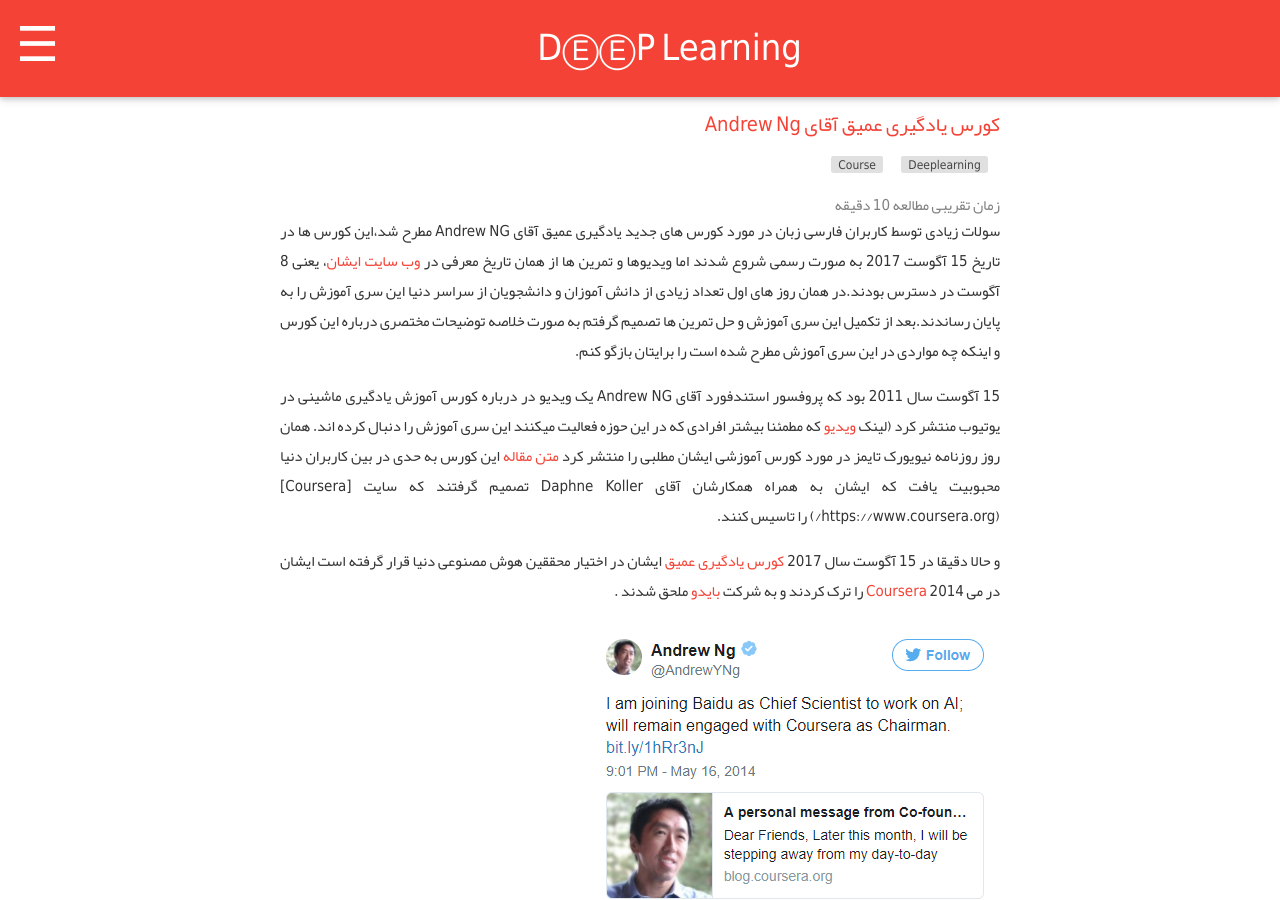
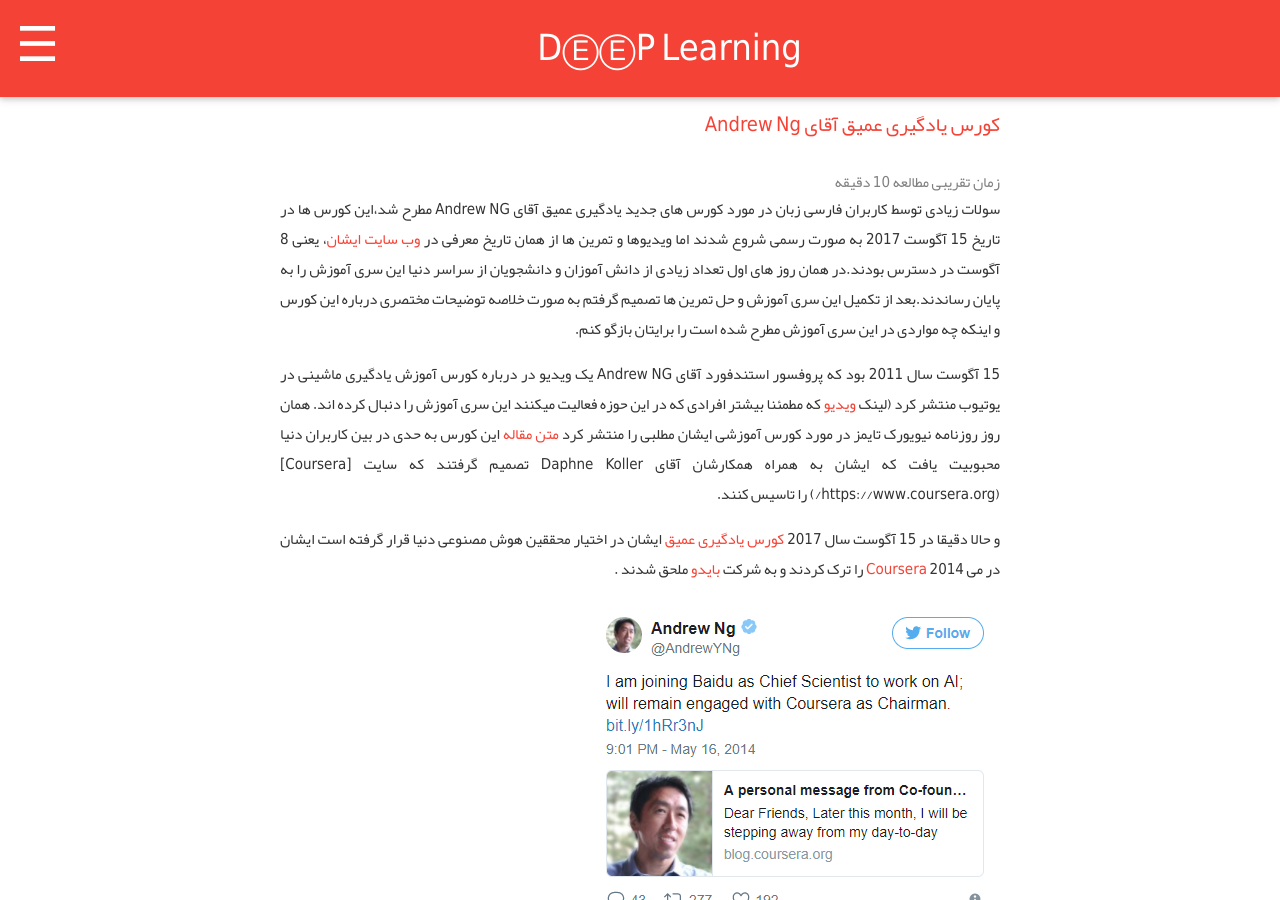
Before and after one commit to AlisterTA/alisterta.github.io, a Jekyll site: the page built from _posts/2017-08-15-کورس یادگیری عمیق آقای Andrew Ng.md, in a window 1280 px wide and 900 px high. Built offline with Jekyll 4.4.1, drawn with Linux system fonts in a browser that asks for light colours; comment, search, counter and statistics services are not loaded.

Commit message:
Update 2017-08-15-کورس یادگیری عمیق آقای Andrew Ng.md

```diff
--- a/_posts/2017-08-15-کورس یادگیری عمیق آقای Andrew Ng.md
+++ b/_posts/2017-08-15-کورس یادگیری عمیق آقای Andrew Ng.md
@@ -1,7 +1,7 @@
 ---
 layout: post
 title: کورس یادگیری عمیق آقای Andrew Ng
-tags: [Deeplearning,Course]
+published: true
 ---
 سولات زیادی توسط کاربران فارسی زبان در مورد کورس های جدید یادگیری عمیق آقای Andrew NG مطرح شد،این کورس ها در تاریخ 15 آگوست 2017 به صورت رسمی شروع شدند اما ویدیوها و تمرین ها از همان تاریخ معرفی در [وب سایت ایشان](https://medium.com/@andrewng/deeplearning-ai-announcing-new-deep-learning-courses-on-coursera-43af0a368116)، یعنی 8 آگوست در دسترس بودند.در همان روز های اول تعداد زیادی از دانش آموزان و دانشجویان از سراسر دنیا این سری آموزش را به پایان رساندند.بعد از تکمیل این سری آموزش و حل تمرین ها تصمیم گرفتم به صورت خلاصه توضیحات مختصری درباره این کورس و اینکه چه مواردی در این سری آموزش مطرح شده است را برایتان بازگو کنم.
 
```
